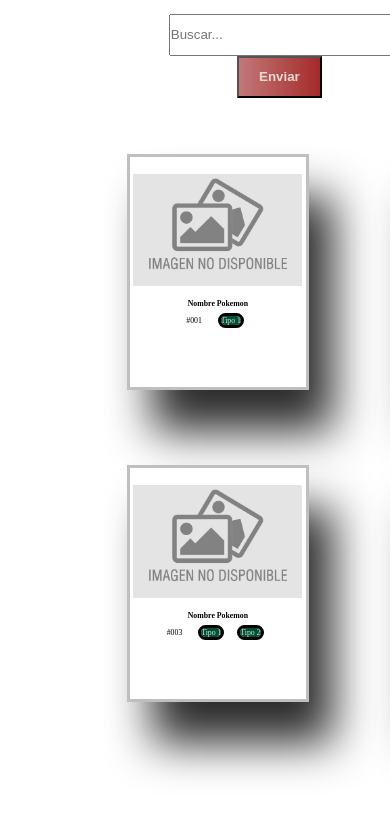
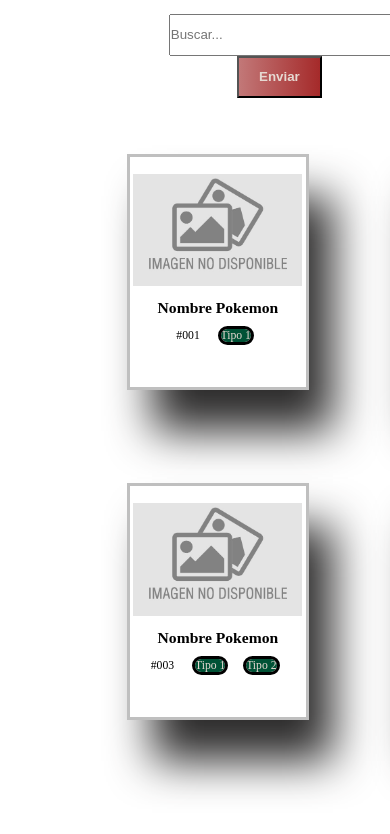
Before and after one commit to alejandropalaciosmartin/Pokedex, a plain HTML site: page pokemon.html in a window 390 px wide. Shown: the part 88-922 px from the top of the page. Drawn offline with Linux system fonts and the light colour scheme.

Commit message:
Cuadrando texto en normal y responsive

```diff
--- a/movil.css
+++ b/movil.css
@@ -105,7 +105,7 @@ main{
 
 .mismoEfecto{
     display:block;
-    font-size: 2vw;
+    font-size: 4vw;
     color: #797979;
     margin-top: 1vh;
 }
@@ -119,6 +119,7 @@ main{
 .tipoPokemon li{
     display: inline-block;
     margin-left: 2vh;
+    font-size: 3vw;
 }
 
 .tipoPokemon{
--- a/pc.css
+++ b/pc.css
@@ -26,10 +26,11 @@
 
 .textoPolaroid {
     font-size: 1.5vw;
-    margin-top: 15vh;
+    margin-top: 17vh;
+    margin-bottom: -4vh;
 }
 
-.mismoEfecto{
+.tipoPokemon li{
     font-size: 1.5vw;
 }
 
```
